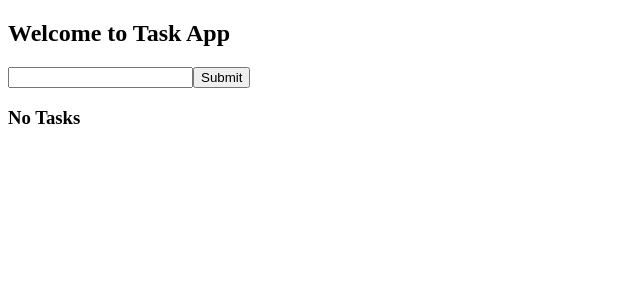
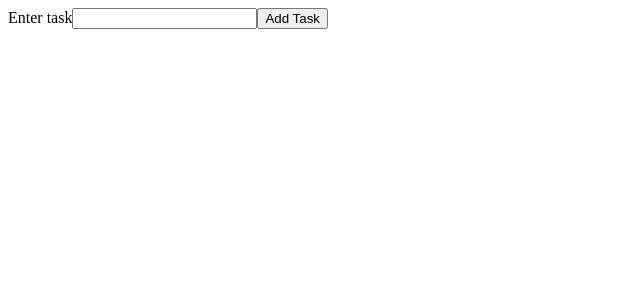
Before and after one commit to WillPabs/task-app, a React (Create React App) app: page / in a window 1280 px wide. Shown: the top 300 px of the page, without its empty margins (0-640 px from the left). Built offline with nearby package versions, Linux system fonts and the light colour scheme.

Commit message:
Refactor

```diff
--- a/package.json
+++ b/package.json
@@ -9,6 +9,7 @@
     "react": "^18.2.0",
     "react-dom": "^18.2.0",
     "react-scripts": "5.0.1",
+    "uniqid": "^5.4.0",
     "web-vitals": "^2.1.4"
   },
   "scripts": {
--- a/src/App.js
+++ b/src/App.js
@@ -1,4 +1,5 @@
 import React from "react";
+import uniqid from "uniqid";
 import Overview from "./components/Overview";
 
 class App extends React.Component {
@@ -6,38 +7,52 @@
     super();
 
     this.state = {
+      task: {
+        text: '',
+        id: uniqid()
+      },
       tasks: [],
     };
-
-    this.onButtonSubmit = this.onButtonSubmit.bind(this);
   };
 
-  onButtonSubmit = () => {
-    const value = document.querySelector('input').value;
+  handleChange = (e) => {
     this.setState({
-      tasks: [...this.state.tasks, value],
+      task: {
+        text: e.target.value,
+        id: this.state.task.id,
+      },
     });
+  };
+
+  onSubmitTask = (e) => {
+    e.preventDefault();
+    this.setState({
+      tasks: [...this.state.tasks, this.state.task],
+      task: {
+        text: '',
+        id: uniqid()
+      },
+    })
   }
 
   render() {
+    const { task, tasks } = this.state;
+
     return (
-      <div className="App">
-        <h2>Welcome to Task App</h2>
-        <div>
-          <input type="text" />
-          <button onClick={this.onButtonSubmit}>Submit</button>
-        </div>
-        <div className="tasks-list">
-          {this.state.tasks.length > 0 ?
-            this.state.tasks.map((task, i) => {
-            return (
-              <Overview key={i} title={task}/>
-            )}) :
-            (
-              <Overview title='No Tasks'/>
-            )
-          }
-        </div>
+      <div>
+        <form onSubmit={this.onSubmitTask}>
+          <label htmlFor="taskInput">Enter task</label>
+          <input
+            onChange={this.handleChange}
+            value={task.text}
+            type="text"
+            id="taskInput"
+          />
+          <button type="submit">
+            Add Task
+          </button>
+        </form>
+        <Overview tasks={tasks}/>
       </div>
     );
   }
--- a/src/components/Overview.js
+++ b/src/components/Overview.js
@@ -2,15 +2,16 @@
 
 import React from "react";
 
-class Overview extends React.Component {
-    render () {
-        return(
-            <div className="Overivew">
-                <h3>{this.props.title}</h3>
-            </div>
-        )
-    }
+const Overview = (props) => {
+    const { tasks } = props;
 
-}
+    return (
+        <ul>
+            {tasks.map((task) => {
+                return <li key={task.id}>{task.text}</li>;
+            })}
+        </ul>
+    );
+};
 
 export default Overview;
```
Also changed, not shown: 1 other file (tests, documents, lock files or other folders).
